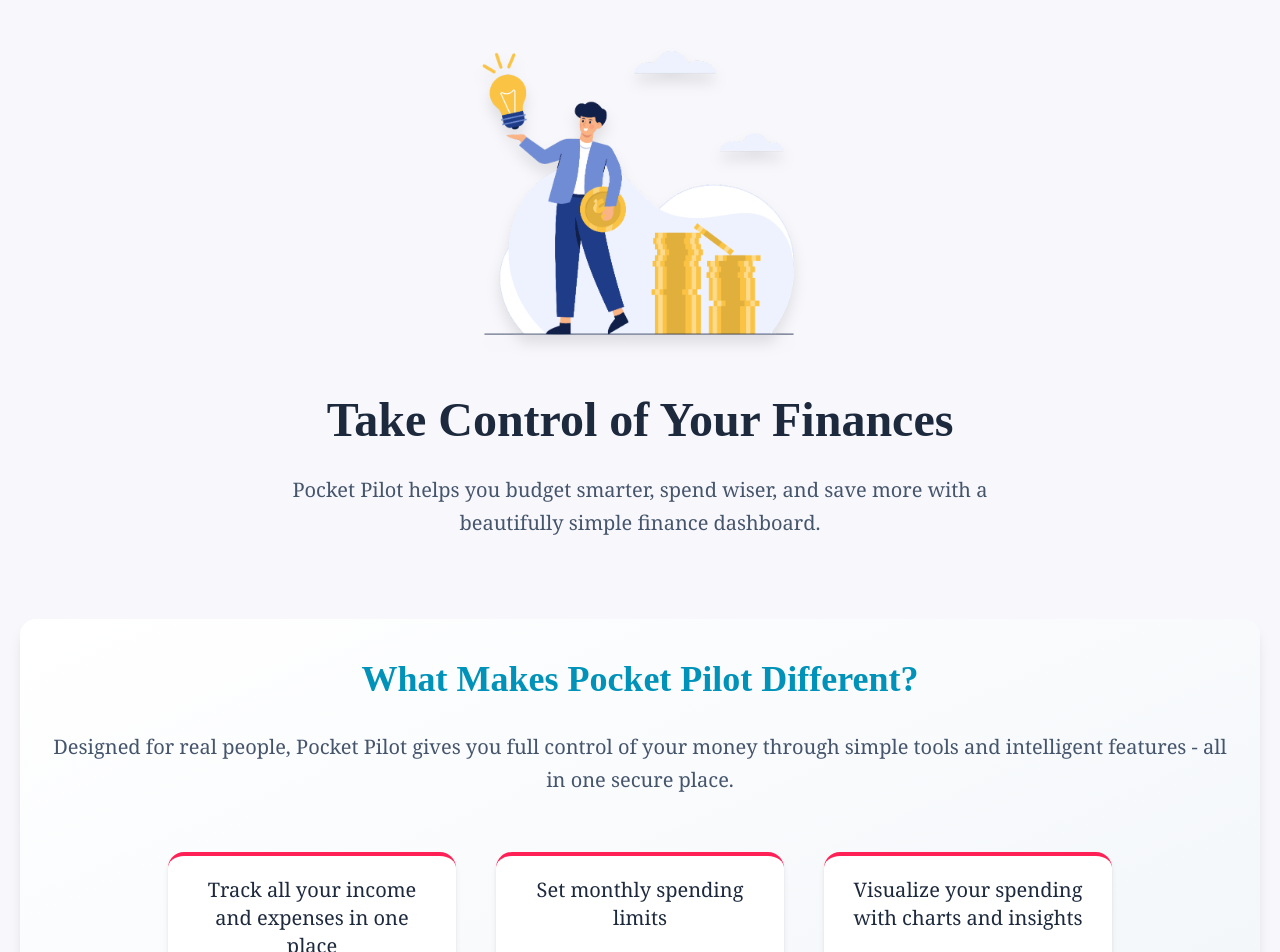
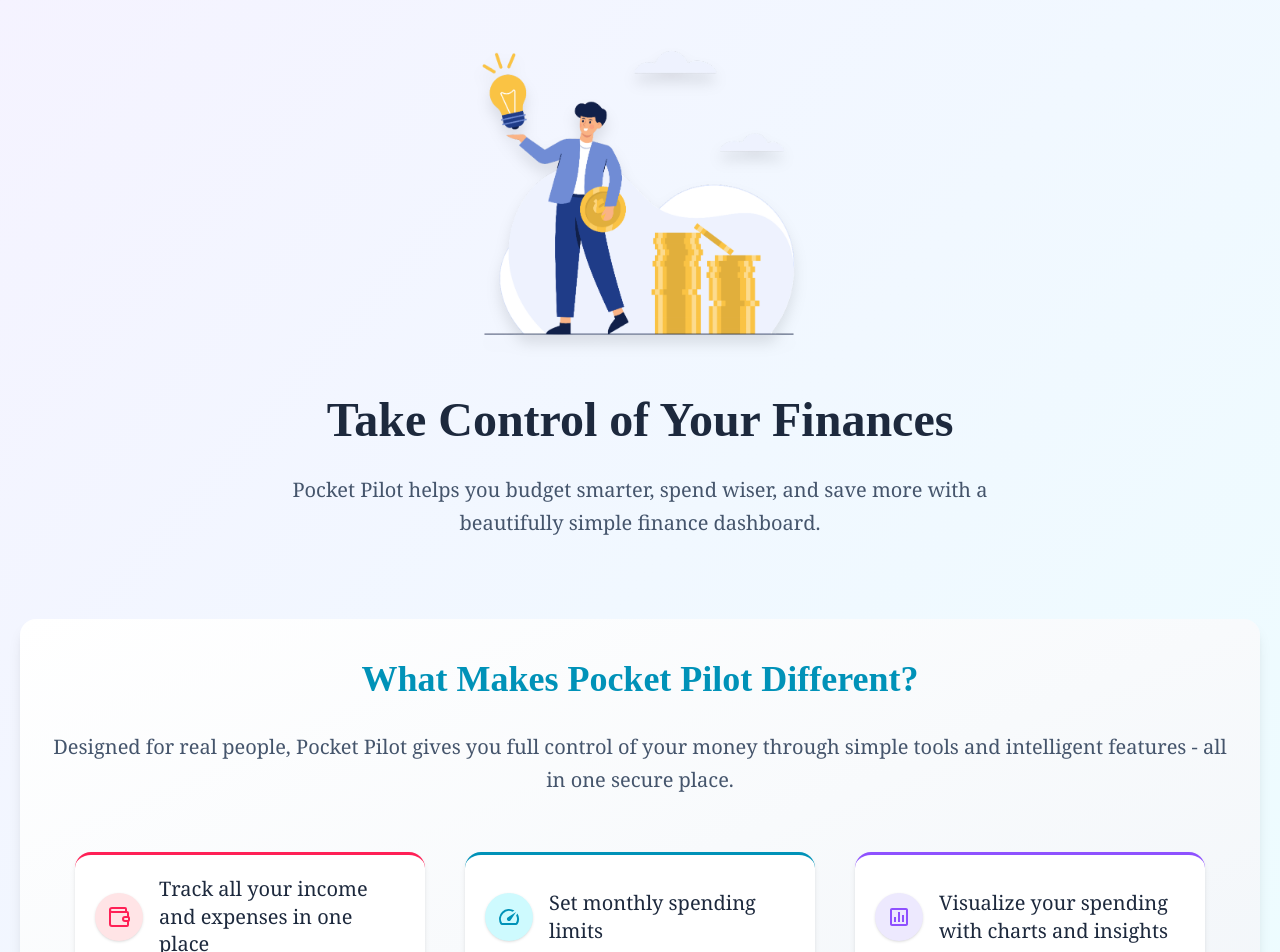
Before and after one commit to ravikanttarare95/pocket-pilot, a React (Vite) app in the folder client/: page / in a window 1280 px wide. Shown: the top 952 px of the page. Built offline with nearby package versions, Linux system fonts and the light colour scheme; a web font is replaced by a local one.

Commit message:
Feature card style

```diff
--- a/client/index.html
+++ b/client/index.html
@@ -5,6 +5,7 @@
   <meta charset="UTF-8" />
   <link rel="icon" type="image/png" href="./src/assets/wallet-logo.png" />
   <meta name="viewport" content="width=device-width, initial-scale=1.0" />
+  <!-- google font: Cormorant Upright -->
   <link href="https://fonts.googleapis.com/css2?family=Cormorant+Upright:wght@400;500;600;700&display=swap"
     rel="stylesheet">
 
@@ -12,7 +13,7 @@
 </head>
 
 <body>
-  <div id="root"></div>
+  <div id="root" class="bg-gradient-to-br from-violet-50 to-cyan-50"></div>
   <script type="module" src="/src/main.jsx"></script>
 </body>
 
--- a/client/package.json
+++ b/client/package.json
@@ -11,8 +11,10 @@
   },
   "dependencies": {
     "@tailwindcss/vite": "^4.1.12",
+    "lucide-react": "^0.542.0",
     "react": "^19.1.1",
     "react-dom": "^19.1.1",
+    "react-icons": "^5.5.0",
     "tailwindcss": "^4.1.12"
   },
   "devDependencies": {
--- a/client/src/App.jsx
+++ b/client/src/App.jsx
@@ -47,9 +47,16 @@ function App() {
 
         {/* Features Flex Layout */}
         <div className="flex flex-wrap justify-center gap-4 sm:gap-6 md:gap-10">
-          {FEATURES.map((feature, idx) => (
-            <FeaturesCard feature={feature} key={idx} />
-          ))}
+          {FEATURES.map(
+            ({ featureText, featureIcon: FeatureIcon, colorObj }, idx) => (
+              <FeaturesCard
+                key={idx}
+                colorObj={colorObj}
+                featureText={featureText}
+                featureIcon={<FeatureIcon className="w-6 h-6" />}
+              />
+            )
+          )}
         </div>
       </section>
 
--- a/client/src/components/FeaturesCard.jsx
+++ b/client/src/components/FeaturesCard.jsx
@@ -1,10 +1,19 @@
 import React from "react";
 
-function FeaturesCard({ feature }) {
+function FeaturesCard({ featureText, featureIcon, colorObj }) {
   return (
-    <div className="bg-white w-full sm:w-[250px] md:w-72 rounded-2xl shadow-md p-4 sm:p-5 border-t-4 border-rose-500 hover:shadow-xl hover:-translate-y-2 hover:scale-105 duration-300">
-      <p className="text-slate-800 font-medium text-base sm:text-lg md:text-xl">
-        {feature}
+    <div
+      tabIndex={0} //VERY IMPORTANT
+      className={`group bg-white w-full sm:w-[300px] md:w-[350px] rounded-2xl shadow-md p-5 border-t-3 ${colorObj.border} hover:shadow-xl hover:-translate-y-1 hover:scale-[1.02] transition-all duration-300 flex items-center gap-4`}
+    >
+      <div
+        className={`w-12 h-12 flex items-center justify-center rounded-full ${colorObj.bg} ${colorObj.text} text-2xl shadow-sm ${colorObj.hoverBg} ${colorObj.focusBg} group-hover:text-white group-focus:text-white transition-colors duration-300 shrink-0`}
+      >
+        {featureIcon}
+      </div>
+
+      <p className="text-slate-800 font-medium text-base sm:text-lg md:text-xl leading-snug  text-left">
+        {featureText}
       </p>
     </div>
   );
--- a/client/src/configs/features.js
+++ b/client/src/configs/features.js
@@ -1,7 +1,52 @@
+import { Wallet } from "lucide-react";
+import { MdSpeed } from "react-icons/md";
+import { BiBarChartSquare } from "react-icons/bi";
+import { FaShieldAlt } from "react-icons/fa";
+
 const FEATURES = [
-  "Track all your income and expenses in one place",
-  "Set monthly spending limits",
-  "Visualize your spending with charts and insights",
-  "Access your data securely across all devices",
+  {
+    featureText: "Track all your income and expenses in one place",
+    featureIcon: Wallet,
+    colorObj: {
+      border: "border-rose-500",
+      bg: "bg-rose-100",
+      text: "text-rose-500",
+      hoverBg: "group-hover:bg-rose-500",
+      focusBg: "group-focus:bg-rose-500",
+    },
+  },
+  {
+    featureText: "Set monthly spending limits",
+    featureIcon: MdSpeed,
+    colorObj: {
+      border: "border-cyan-600",
+      bg: "bg-cyan-100",
+      text: "text-cyan-600",
+      hoverBg: "group-hover:bg-cyan-600",
+      focusBg: "group-focus:bg-cyan-600",
+    },
+  },
+  {
+    featureText: "Visualize your spending with charts and insights",
+    featureIcon: BiBarChartSquare,
+    colorObj: {
+      border: "border-violet-500",
+      bg: "bg-violet-100",
+      text: "text-violet-500",
+      hoverBg: "group-hover:bg-violet-500",
+      focusBg: "group-focus:bg-violet-500",
+    },
+  },
+  {
+    featureText: "Access your data securely across all devices",
+    featureIcon: FaShieldAlt,
+    colorObj: {
+      border: "border-emerald-500",
+      bg: "bg-emerald-100",
+      text: "text-emerald-500",
+      hoverBg: "group-hover:bg-emerald-500",
+      focusBg: "group-focus:bg-emerald-500",
+    },
+  },
 ];
 export default FEATURES;
```
Also changed, not shown: 1 other file (tests, documents, lock files or other folders).
